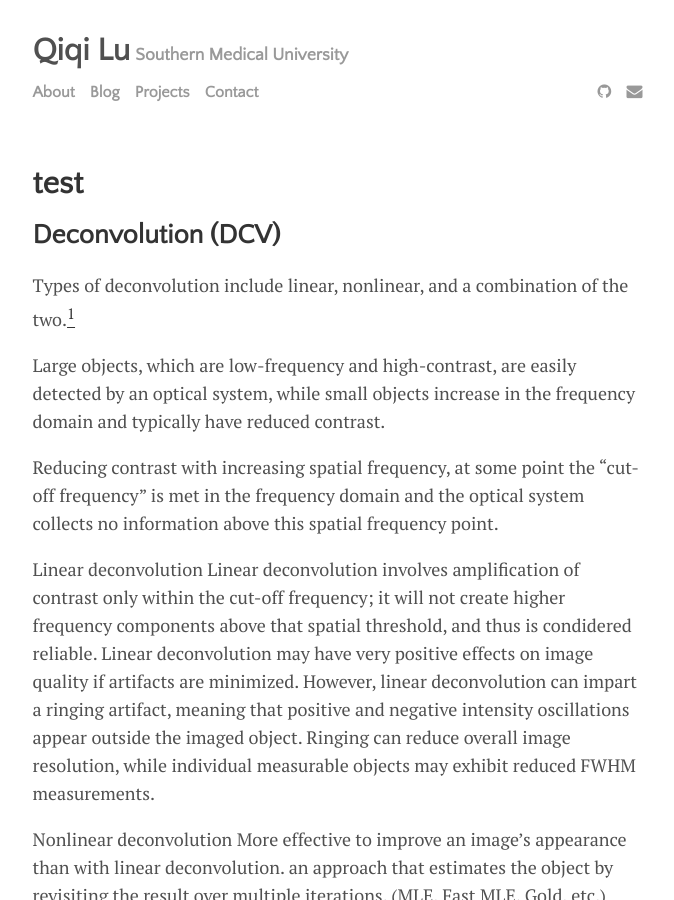
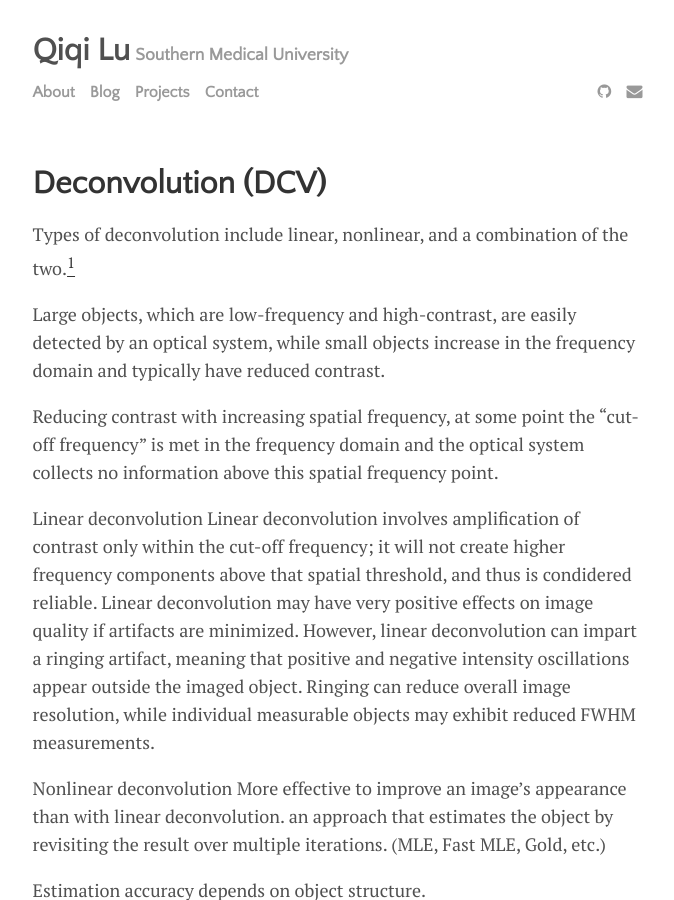
Before and after one commit to Recklexx/Recklexx.github.io, a Jekyll site: the page built from _posts/blogs/2024-07-08-test.md, in a window 1280 px wide and 900 px high. Shown: the whole window, without its empty margins (300-974 px from the left). Built offline with Jekyll 4.4.1, drawn with Linux system fonts in a browser that asks for light colours.

Commit message:
Update 2024-07-08-test.md

```diff
--- a/_posts/blogs/2024-07-08-test.md
+++ b/_posts/blogs/2024-07-08-test.md
@@ -1,12 +1,11 @@
 ---
 layout: post
-title: "test"
+title: "Deconvolution (DCV)"
 author: "Qiqi Lu"
 category: blog
 date: 2024-07-08
 ---
 
-## Deconvolution (DCV)
 Types of deconvolution include linear, nonlinear, and a combination of the two.[<sup>1</sup>](https://www.laserfocusworld.com/optics/article/16556298/microscopy-image-processing-a-deconvolution-revolution-for-confocal-image-enhancement)
 
 Large objects, which are low-frequency and high-contrast, are easily detected by an optical system, while small objects increase in the frequency domain and typically have reduced contrast.
```
